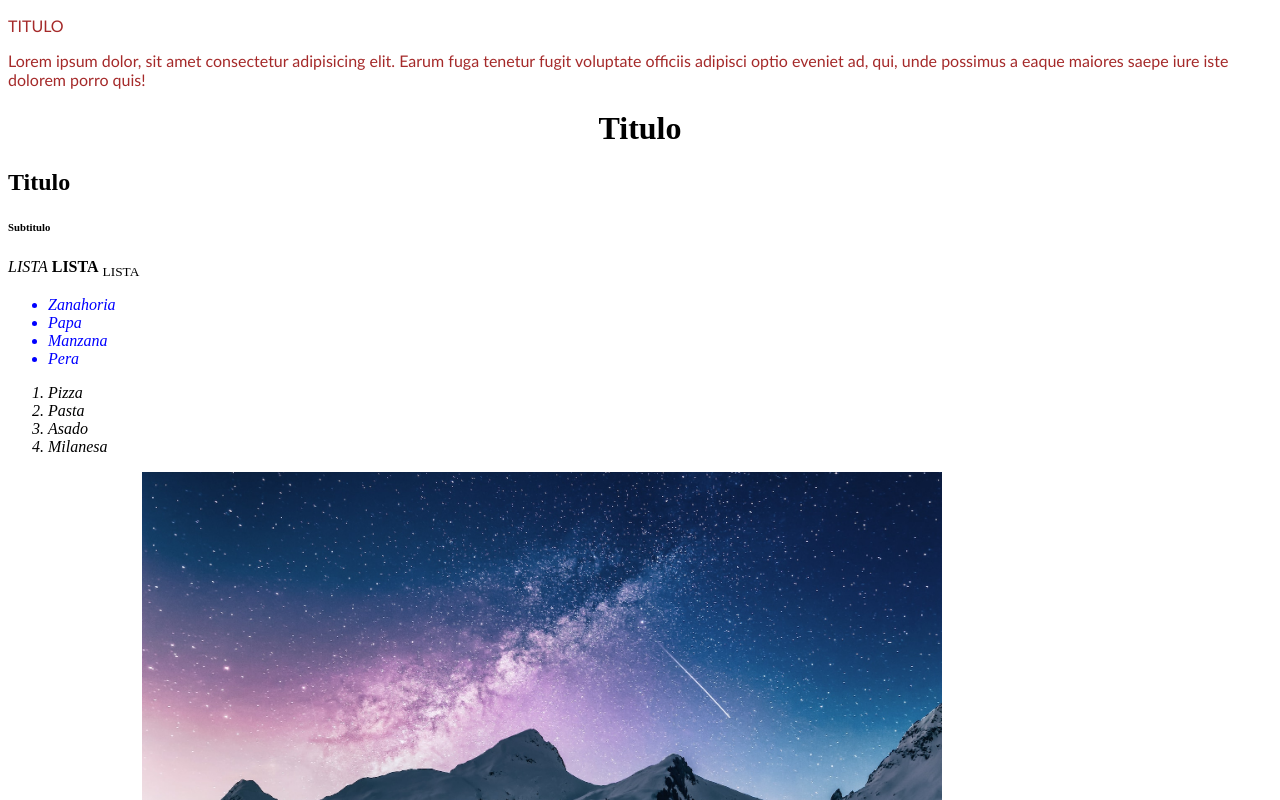
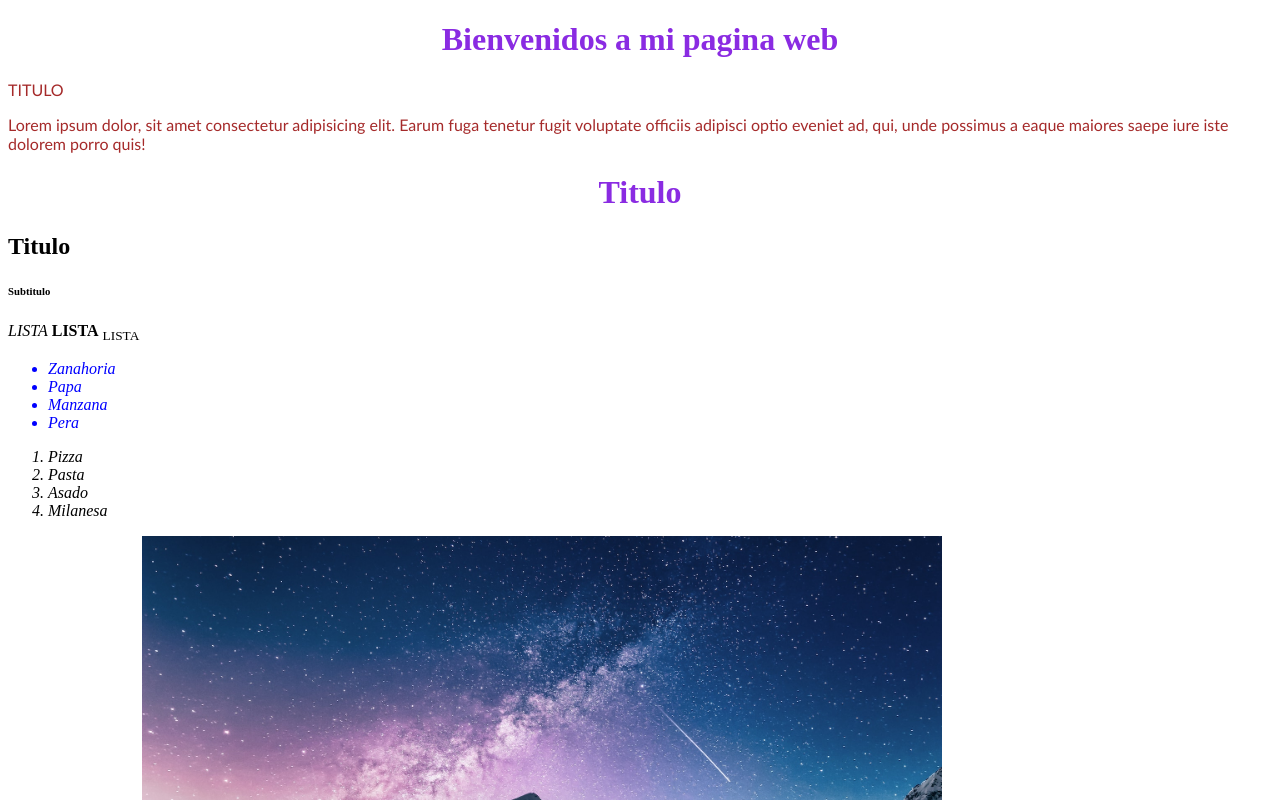
Before and after one commit to Carina23UTN/TP1, a plain HTML site: page index.html in a window 1280 px wide. Shown: the top 800 px of the page. Drawn offline with Linux system fonts and the light colour scheme.

Commit message:
realice cambios en html y css

```diff
--- a/index.html
+++ b/index.html
@@ -10,6 +10,7 @@
 
 </head>
 <body>
+    <h1>Bienvenidos a mi pagina web</h1>
     <p>TITULO</p>
     <p>Lorem ipsum dolor, sit amet consectetur adipisicing elit. Earum fuga tenetur fugit voluptate officiis adipisci optio eveniet ad, qui, unde possimus a eaque maiores saepe iure iste dolorem porro quis!</p>
     <h1>Titulo</h1>
--- a/style.css
+++ b/style.css
@@ -16,3 +16,6 @@ a{
     font-size: 30px;
     color: crimson;
 }
+h1{text-align: center;
+    color: blueviolet;
+}
```
